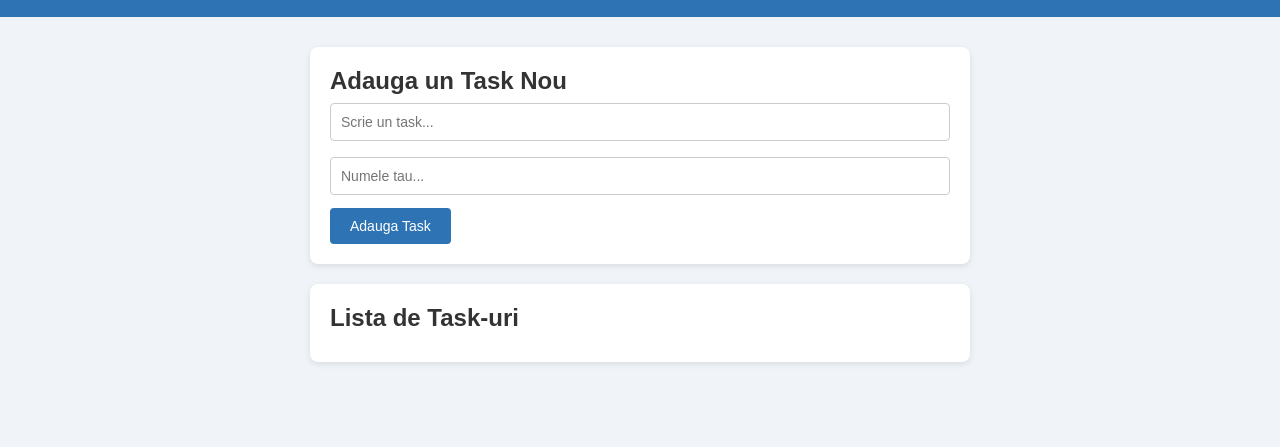
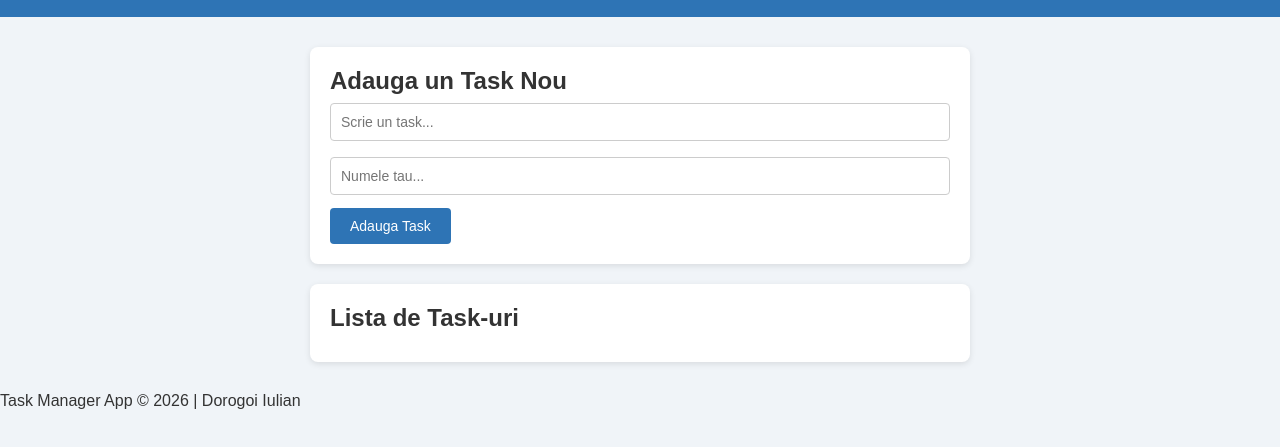
Before and after one commit to iulian999/TaskApp-Lab3, a plain HTML site: page index.html in a window 1280 px wide. Shown: the part 83-530 px from the top of the page. Drawn offline with Linux system fonts and the light colour scheme.

Commit message:
feat: adaugare footer si modificare buton in index.html

```diff
--- a/index.html
+++ b/index.html
@@ -28,5 +28,9 @@
   </main>
 
   <script src="script.js"></script>
+
+  <footer>
+    <p>Task Manager App &copy; 2026 | Dorogoi Iulian</p>
+  </footer>
 </body>
 </html>
```
